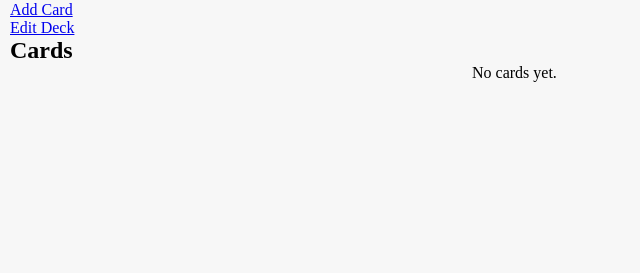
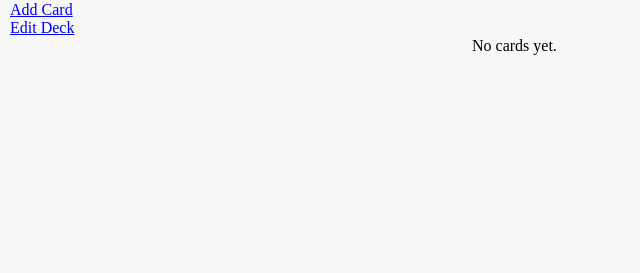
Before and after one commit to developerandrii/noe-website, a Django app: template flashcards/templates/flashcards/deck_detail.html in a window 1280 px wide. Shown: the part 27-300 px from the top of the page, without its empty margins (0-640 px from the left). Run offline with Django 5.2, Linux system fonts and the light colour scheme; the template is opened without the code that fills it, so the values that code supplies are empty.

Commit message:
Remove cards h2 header

```diff
--- a/flashcards/templates/flashcards/deck_detail.html
+++ b/flashcards/templates/flashcards/deck_detail.html
@@ -14,8 +14,6 @@
 <br>
 <a href="{% url 'deck-update' deck.pk %}">Edit Deck</a>
 
-<h2>Cards</h2>
-
 <ul class="card-list">
     {% for card in deck.cards.all %}
         <li class="card-tile">
```
